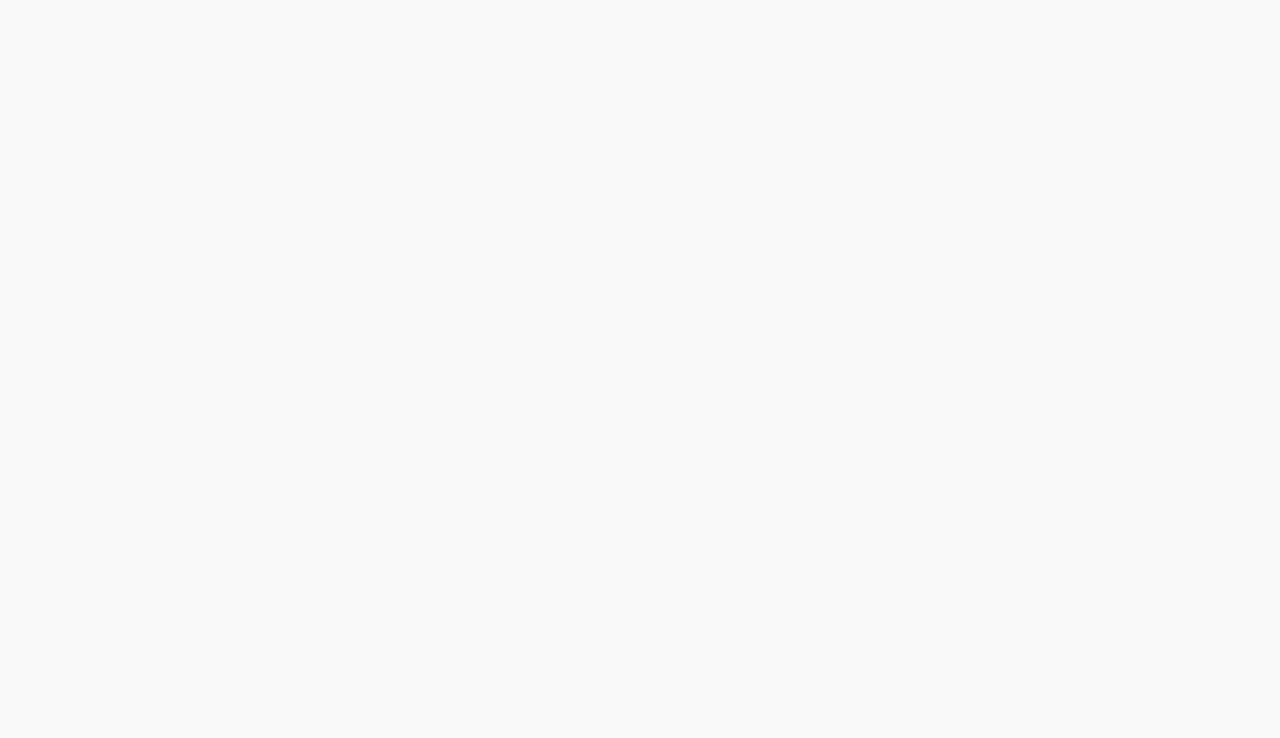
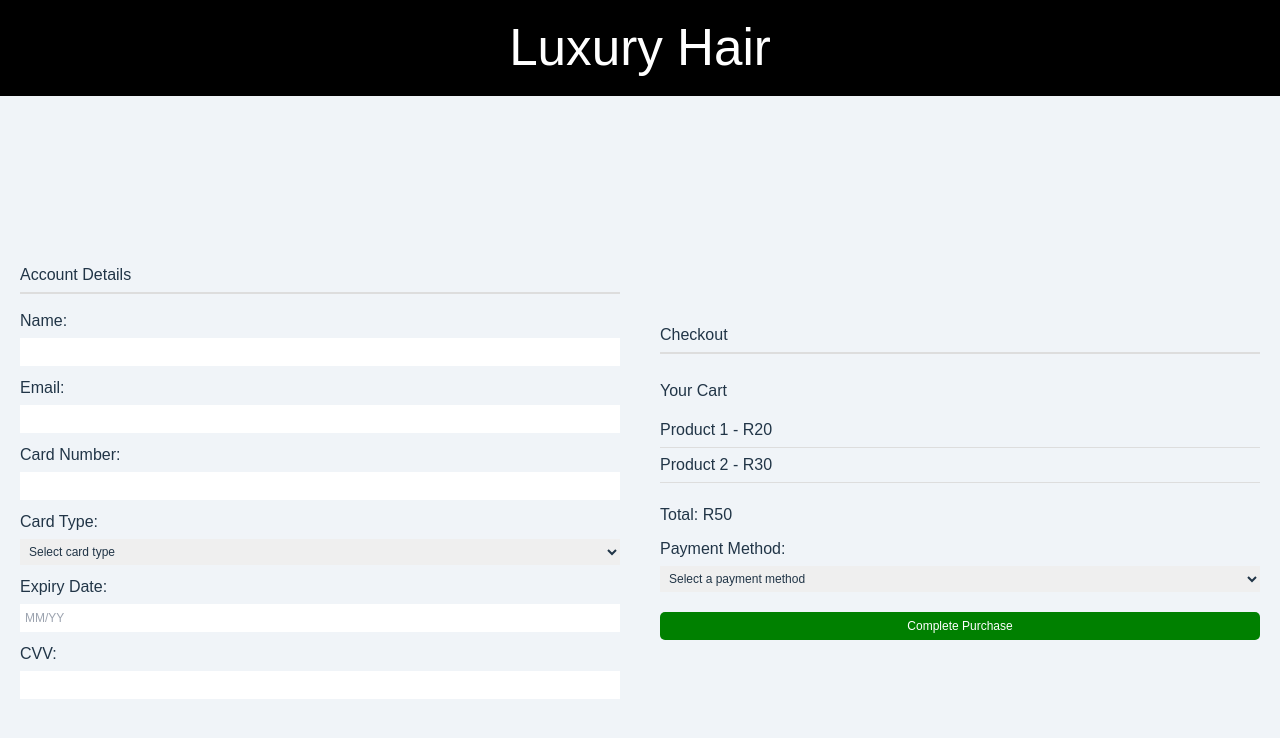
Before and after one commit to mmlamera/luxury_hair_platform_final, a React (Vite) app in the folder luxury_hair_frontend/: page /checkout in a window 1280 px wide. Before the commit this address had no page. Shown: the top 738 px of the page. Built offline with nearby package versions, Linux system fonts and the light colour scheme.

Commit message:
Updated frontend

```diff
--- a/luxury_hair_frontend/src/App.jsx
+++ b/luxury_hair_frontend/src/App.jsx
@@ -8,6 +8,7 @@ import LandingPage from "./components/LandingPage";
 import Shipping from "./components/Shipping";
 import Reviews from "./components/Reviews";
 import ServicesPage from "./components/ServicesPage";
+import Checkout from "./components/Checkout";
 
 const App = () => {
   return (
@@ -21,6 +22,7 @@ const App = () => {
         <Route path="/cart" element={<Cart />} />
         <Route path="/reviews" element={<Reviews />} />
         <Route path="/login" element={<AuthPage />} />
+        <Route path="/checkout" element={<Checkout />} />
         <Route path="/shipping" element={<Shipping />} />
       </Routes>
     </Router>
--- /dev/null
+++ b/luxury_hair_frontend/src/assets/checkout.css
@@ -0,0 +1,62 @@
+.checkout-container {
+    max-width: 800px;
+    margin: 0 auto;
+    padding: 20px;
+}
+
+.header {
+    background-color: black;
+    color: white;
+    text-align: center;
+    padding: 10px;
+    margin-bottom: 20px;
+}
+
+.account-details,
+.checkout-details {
+    margin-bottom: 30px;
+}
+
+h2 {
+    border-bottom: 2px solid #ddd;
+    padding-bottom: 5px;
+    margin-bottom: 15px;
+}
+
+.form-group {
+    margin-bottom: 15px;
+}
+
+.form-control {
+    width: 100%;
+    padding: 8px;
+    margin-top: 5px;
+}
+
+.small-field {
+    max-width: 300px;
+    /* Adjust as needed */
+}
+
+.cart-items {
+    list-style: none;
+    padding: 0;
+}
+
+.cart-items li {
+    padding: 5px 0;
+    border-bottom: 1px solid #ddd;
+}
+
+.submit-btn {
+    background-color: green;
+    color: white;
+    padding: 10px 15px;
+    border: none;
+    cursor: pointer;
+    font-size: 16px;
+}
+
+.submit-btn:hover {
+    background-color: lightgreen;
+}
--- a/luxury_hair_frontend/src/components/AuthPage.jsx
+++ b/luxury_hair_frontend/src/components/AuthPage.jsx
@@ -3,11 +3,13 @@ import { GoogleOAuthProvider, GoogleLogin } from "@react-oauth/google";
 import "../assets/AuthPage.css";
 import axios from "axios";
 import { v4 as uuidv4 } from "uuid";
+import { useNavigate } from "react-router-dom";
 
 const AuthPage = () => {
   const [isLogin, setIsLogin] = useState(true);
   const [errorMessage, setErrorMessage] = useState("");
   const [showPopup, setShowPopup] = useState(false);
+  const navigate = useNavigate();
 
   // Access the backend URL from the environment variable
   const baseUrl = import.meta.env.VITE_BACK_END_URL;
@@ -77,6 +79,7 @@ const AuthPage = () => {
         });
 
         if (response.status === 200) {
+          navigate("/home");
           setShowPopup(true); // Show popup message on successful login
         } else {
           throw new Error("Please ensure all fields are entered correctly");
@@ -95,7 +98,7 @@ const AuthPage = () => {
     axios
       .post(`${baseUrl}/userlogin/google-login`, { token: response.credential })
       .then((res) => {
-        alert("Google login successful!");
+        navigate("/home");
       })
       .catch((err) => {
         setErrorMessage("Google login failed. Please try again.");
--- /dev/null
+++ b/luxury_hair_frontend/src/components/Checkout.jsx
@@ -0,0 +1,171 @@
+import React, { useState } from "react";
+import "../assets/style.css";
+import "../assets/checkout.css";
+
+const Checkoutpage = () => {
+  const [name, setName] = useState("");
+  const [email, setEmail] = useState("");
+  const [cardNumber, setCardNumber] = useState("");
+  const [cardType, setCardType] = useState("");
+  const [expiryDate, setExpiryDate] = useState("");
+  const [cvv, setCvv] = useState("");
+  const [paymentMethod, setPaymentMethod] = useState("");
+  const [cartItems] = useState([
+    { id: 1, name: "Product 1", price: 20 },
+    { id: 2, name: "Product 2", price: 30 },
+  ]);
+
+  const handleSubmit = (e) => {
+    e.preventDefault();
+    alert("Order placed successfully!");
+  };
+
+  const calculateTotal = () => {
+    return cartItems.reduce((total, item) => total + item.price, 0);
+  };
+
+  return (
+    <div>
+      <header
+        style={{
+          backgroundColor: "black",
+          color: "white",
+          padding: "10px",
+          textAlign: "center",
+        }}
+      >
+        <h1>Luxury Hair</h1>
+      </header>
+      <div
+        className="container"
+        style={{
+          display: "flex",
+          justifyContent: "space-between",
+          padding: "20px",
+        }}
+      >
+        <div
+          className="account-details"
+          style={{ flex: "1", marginRight: "20px" }}
+        >
+          <h2>Account Details</h2>
+          <form>
+            <div className="form-group" style={{ marginBottom: "10px" }}>
+              <label>Name:</label>
+              <input
+                type="text"
+                value={name}
+                onChange={(e) => setName(e.target.value)}
+                required
+                className="form-control"
+                style={{ fontSize: "12px", padding: "5px" }}
+              />
+            </div>
+            <div className="form-group" style={{ marginBottom: "10px" }}>
+              <label>Email:</label>
+              <input
+                type="email"
+                value={email}
+                onChange={(e) => setEmail(e.target.value)}
+                required
+                className="form-control"
+                style={{ fontSize: "12px", padding: "5px" }}
+              />
+            </div>
+            <div className="form-group" style={{ marginBottom: "10px" }}>
+              <label>Card Number:</label>
+              <input
+                type="text"
+                value={cardNumber}
+                onChange={(e) => setCardNumber(e.target.value)}
+                required
+                className="form-control"
+                style={{ fontSize: "12px", padding: "5px" }}
+              />
+            </div>
+            <div className="form-group" style={{ marginBottom: "10px" }}>
+              <label>Card Type:</label>
+              <select
+                value={cardType}
+                onChange={(e) => setCardType(e.target.value)}
+                required
+                className="form-control"
+                style={{ fontSize: "12px", padding: "5px" }}
+              >
+                <option value="">Select card type</option>
+                <option value="visa">Visa</option>
+                <option value="mastercard">MasterCard</option>
+                <option value="amex">American Express</option>
+              </select>
+            </div>
+            <div className="form-group" style={{ marginBottom: "10px" }}>
+              <label>Expiry Date:</label>
+              <input
+                type="text"
+                placeholder="MM/YY"
+                value={expiryDate}
+                onChange={(e) => setExpiryDate(e.target.value)}
+                required
+                className="form-control"
+                style={{ fontSize: "12px", padding: "5px" }}
+              />
+            </div>
+            <div className="form-group" style={{ marginBottom: "10px" }}>
+              <label>CVV:</label>
+              <input
+                type="text"
+                value={cvv}
+                onChange={(e) => setCvv(e.target.value)}
+                required
+                className="form-control"
+                style={{ fontSize: "12px", padding: "5px" }}
+              />
+            </div>
+          </form>
+        </div>
+
+        <div
+          className="checkout-details"
+          style={{ flex: "1", marginLeft: "20px" }}
+        >
+          <h2>Checkout</h2>
+          <h3>Your Cart</h3>
+          <ul className="cart-items" style={{ marginBottom: "10px" }}>
+            {cartItems.map((item) => (
+              <li key={item.id}>
+                {item.name} - R{item.price}
+              </li>
+            ))}
+          </ul>
+          <h3>Total: R{calculateTotal()}</h3>
+
+          <form onSubmit={handleSubmit}>
+            <div className="form-group" style={{ marginBottom: "10px" }}>
+              <label>Payment Method:</label>
+              <select
+                value={paymentMethod}
+                onChange={(e) => setPaymentMethod(e.target.value)}
+                required
+                className="form-control"
+                style={{ fontSize: "12px", padding: "5px" }}
+              >
+                <option value="">Select a payment method</option>
+                <option value="credit-card">Credit Card</option>
+                <option value="paypal">PayPal</option>
+              </select>
+            </div>
+            <button
+              type="submit"
+              className="submit-btn"
+              style={{ fontSize: "12px", padding: "5px" }}
+            >
+              Complete Purchase
+            </button>
+          </form>
+        </div>
+      </div>
+    </div>
+  );
+};
+
+export default Checkoutpage;
--- a/luxury_hair_frontend/src/components/ServicesPage.jsx
+++ b/luxury_hair_frontend/src/components/ServicesPage.jsx
@@ -5,13 +5,11 @@ import Navbar from "./Navbar";
 import "../assets/hairServices.css";
 import "../assets/style.css";
 
-
 const baseUrl = import.meta.env.VITE_BACK_END_URL;
-
 
 const createHairService = async (bookingDetails) => {
   try {
-    const response = await fetch(`${baseUrl}/services`, {
+    const response = await fetch(`${baseUrl}/api/hairservices/create`, {
       method: "POST",
       headers: {
         "Content-Type": "application/json",
@@ -48,7 +46,6 @@ const ServicesPage = () => {
 
   const handleBookingSubmit = async (details) => {
     try {
-
       const bookingData = {
         service: details.service,
         image: details.file,
@@ -56,7 +53,6 @@ const ServicesPage = () => {
         time: details.time,
         additionalNotes: details.additionalNotes,
       };
-
 
       await createHairService(bookingData);
 
--- a/luxury_hair_frontend/src/components/Shipping.jsx
+++ b/luxury_hair_frontend/src/components/Shipping.jsx
@@ -1,7 +1,8 @@
 import React, { useState } from "react";
 import axios from "axios";
-import Navbar from "../components/Navbar"; // Import Navbar
-import Footer from "../components/Footer"; // Import Footer
+import { useNavigate } from "react-router-dom"; // Import useNavigate from react-router-dom
+import Navbar from "../components/Navbar";
+import Footer from "../components/Footer";
 
 const baseUrl = import.meta.env.VITE_BACK_END_URL;
 
@@ -15,6 +16,8 @@ const ShippingPage = () => {
   const [province, setProvince] = useState("");
   const [zipCode, setZipCode] = useState("");
   const [trackingNumber, setTrackingNumber] = useState("");
+
+  const navigate = useNavigate(); // Initialize useNavigate
 
   const handleNameChange = (e) => setName(e.target.value);
   const handleSurnameChange = (e) => setSurname(e.target.value);
@@ -42,6 +45,9 @@ const ShippingPage = () => {
         zipCode,
       });
       alert("Shipping details submitted successfully!");
+
+      // Redirect to Checkout Page after successful submission
+      navigate("/checkout");
     } catch (error) {
       console.error("Error submitting shipping details:", error);
       alert("Failed to submit shipping details.");
@@ -50,7 +56,7 @@ const ShippingPage = () => {
 
   return (
     <>
-      <Navbar /> {/* Include Navbar */}
+      <Navbar />
       <div
         style={{
           maxWidth: "650px",
@@ -249,7 +255,7 @@ const ShippingPage = () => {
           </div>
         </div>
       </div>
-      <Footer /> {/* Include Footer */}
+      <Footer />
     </>
   );
 };
```
